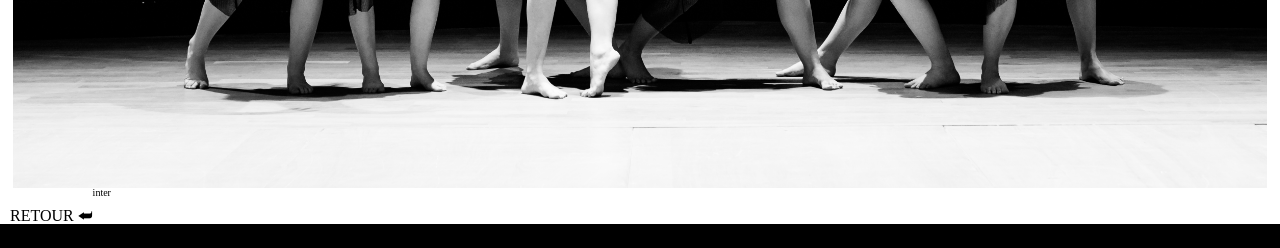
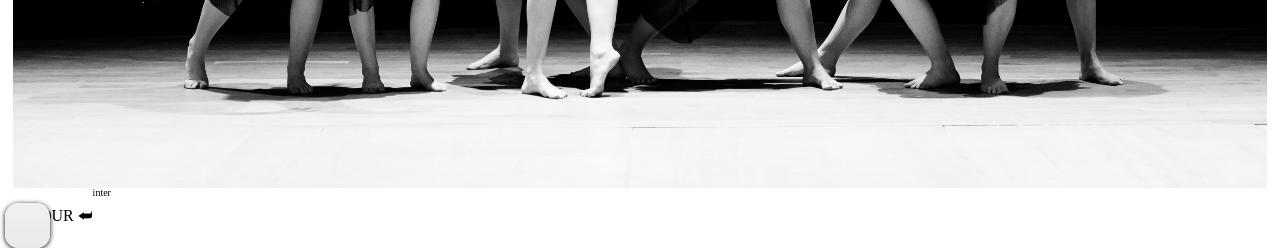
Before and after one commit to Christophe-Desmarres/Christophe-Desmarres.github.io, a PHP site: page /php/galerie.php in a window 1280 px wide. Shown: the part 665-913 px from the top of the page. Before the commit the page ends 889 px from the top, so only its background shows below. Run offline with PHP 8.4, Linux system fonts and the light colour scheme.

Commit message:
séparation de concept

```diff
--- a/css/style.css
+++ b/css/style.css
@@ -12,7 +12,7 @@
 
 button {
     position: fixed;
-    background-color: rgba(240, 255, 255, 0);
+    /* background-color: rgba(240, 255, 255, 0); */
     margin: 2%;
 }
 
@@ -21,6 +21,69 @@
     width: 2rem;
     height: 2rem;
 }
+
+.inter {
+    display: block;
+    width: 50px;
+    height: 50px;
+    margin-left: auto;
+    margin-right: auto;
+    margin-top: 10px;
+    background-color: white;
+    display: block;
+    border-radius: 30%;
+    box-shadow: 0px 4px 10px black;
+    background: linear-gradient(#E7E7E7), #D0D0D0);
+    box-shadow: inset 0 3px 3px #fff, inset 0 -5px 5px rgba(0, 0, 0, .18);
+}
+
+.carre1 {
+    position: absolute;
+    width: 50px;
+    height: 50px;
+
+}
+
+.inter img {
+    position: absolute;
+    visibility: hidden;
+    width: 50px;
+    height: 50px;
+    margin-top: -25px;
+    margin-left: -25px;
+
+}
+
+.carre2 {
+    background-color: whitesmoke;
+    display: block;
+    position: absolute;
+    margin-top: 5px;
+    margin-left: 5px;
+    width: 45px;
+    height: 45px;
+    border-radius: 30%;
+    background: linear-gradient(#F0F0F0, #E9E9E9);
+    box-shadow: 0px 1px 5px black;
+    border-image: linear-gradient(rgba(#000, 0) 30%, rgba(#000, .1), rgba(#000, 0) 70%) 1 100%;
+
+}
+
+button:hover {
+    box-shadow: 0px 4px 10px black;
+    background: linear-gradient(#E7E7E7), #D0D0D0);
+    box-shadow: inset 0 3px 3px rgba(255, 255, 255, .45);
+    box-shadow: inset 0 -5px 5px rgba(0, 0, 0, .3);
+    /* box-shadow: inset 0 3px 3px rgba(255, 255, 255, .45), inset 0 -5px 5px rgba(0, 0, 0, .3); */
+}
+
+button:focus {
+    background-color: whitesmoke;
+}
+.inter:hover img {
+    visibility: visible;
+}
+
 
 
 body {
```
Also changed, not shown: css/inter.css (+7 -2 lines), html/galerie.html (+2 -58 lines), index.html (+3 -54 lines), js/theme.js (added, +88 -0 lines).
